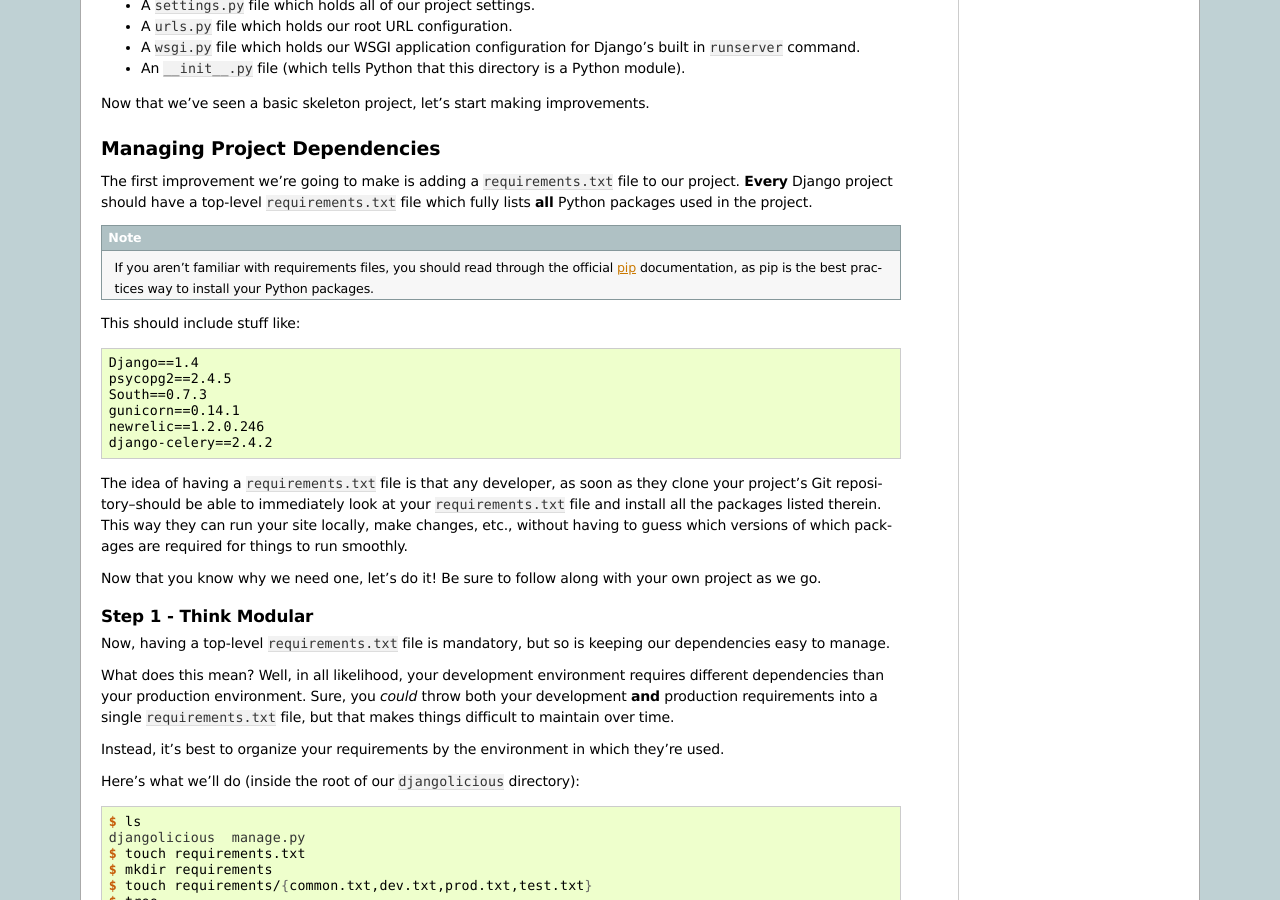
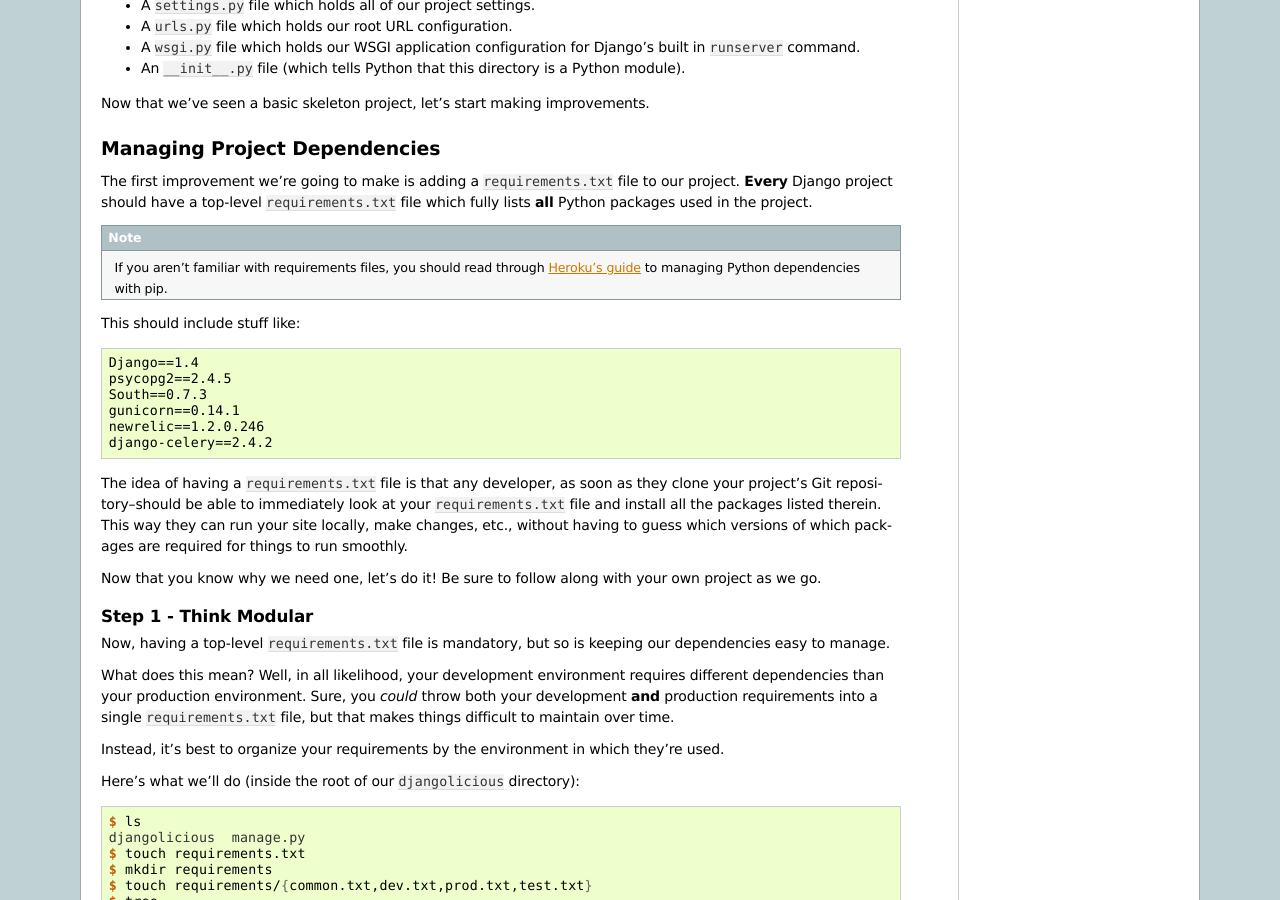
Before and after one commit to perryyo/deploydjango.com, a Sphinx documentation site: the page built from source/django_project_structure/setup.rst, in a window 1280 px wide and 900 px high, scrolled down 630 px. Built offline with Sphinx 7.4.7, drawn with Linux system fonts in a browser that asks for light colours.

Commit message:
Updating the pip guide to reference Heroku's guide.
Heroku's guide is way better than the official pip documentation. Yey
@kennethreitz.

```diff
--- a/source/django_project_structure/setup.rst
+++ b/source/django_project_structure/setup.rst
@@ -55,9 +55,9 @@ file to our project. **Every** Django project should have a top-level
 project.
 
 .. note::
-    If you aren't familiar with requirements files, you should read through the
-    official `pip <http://www.pip-installer.org/en/latest/>`_ documentation, as
-    pip is the best practices way to install your Python packages.
+    If you aren't familiar with requirements files, you should read through
+    `Heroku's guide <https://devcenter.heroku.com/articles/python-pip>`_ to
+    managing Python dependencies with pip.
 
 This should include stuff like:
 
```
